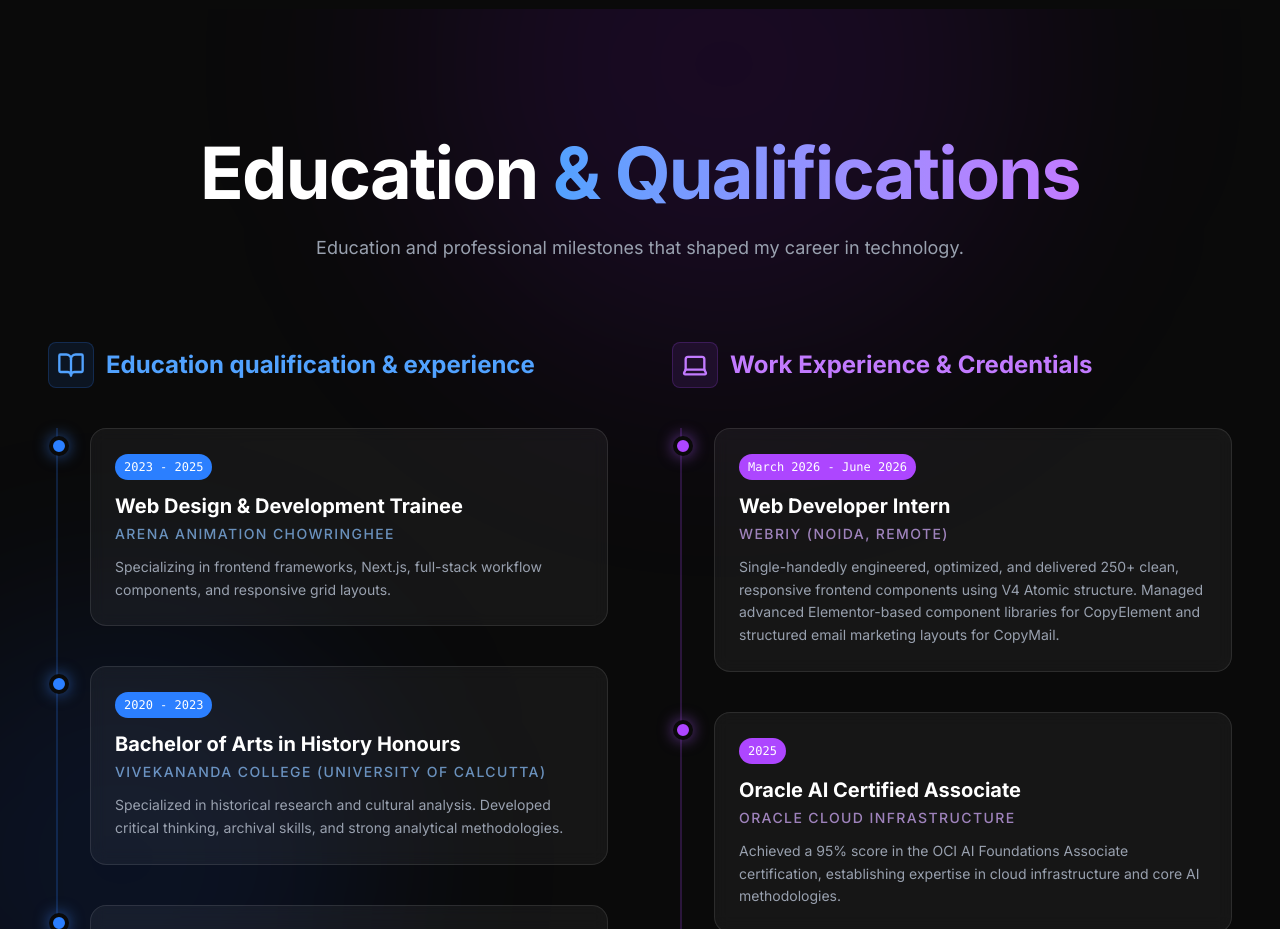
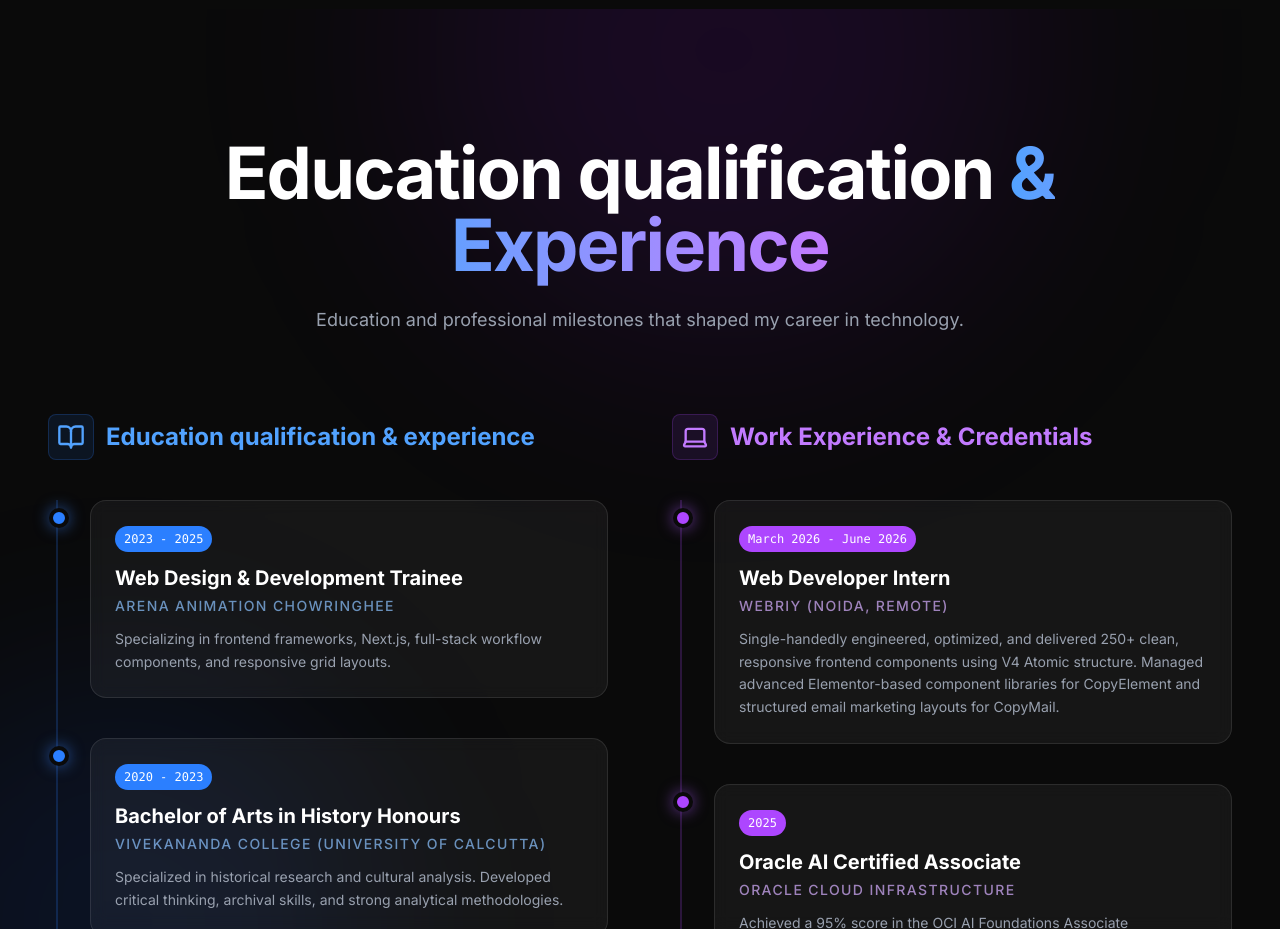
Before and after one commit to Arnab0610/Arnab_Portfolio_website, a Next.js app: page / in a window 1280 px wide. Shown: the part 2600-3529 px from the top of the page. Built offline with nearby package versions, Linux system fonts and the light colour scheme.

Commit message:
Update Timeline.tsx

```diff
--- a/src/components/Timeline.tsx
+++ b/src/components/Timeline.tsx
@@ -67,7 +67,7 @@
            className="text-center mb-20"
         >
           <h2 className="text-5xl md:text-7xl font-bold text-white mb-6 tracking-tight">
-             Education <span className="text-transparent bg-clip-text bg-linear-to-r from-blue-400 to-purple-400">& Qualifications</span>
+             Education qualification <span className="text-transparent bg-clip-text bg-linear-to-r from-blue-400 to-purple-400">& Experience</span>
           </h2>
           <p className="text-gray-400 text-lg max-w-2xl mx-auto leading-relaxed">
             Education and professional milestones that shaped my career in technology.
```
